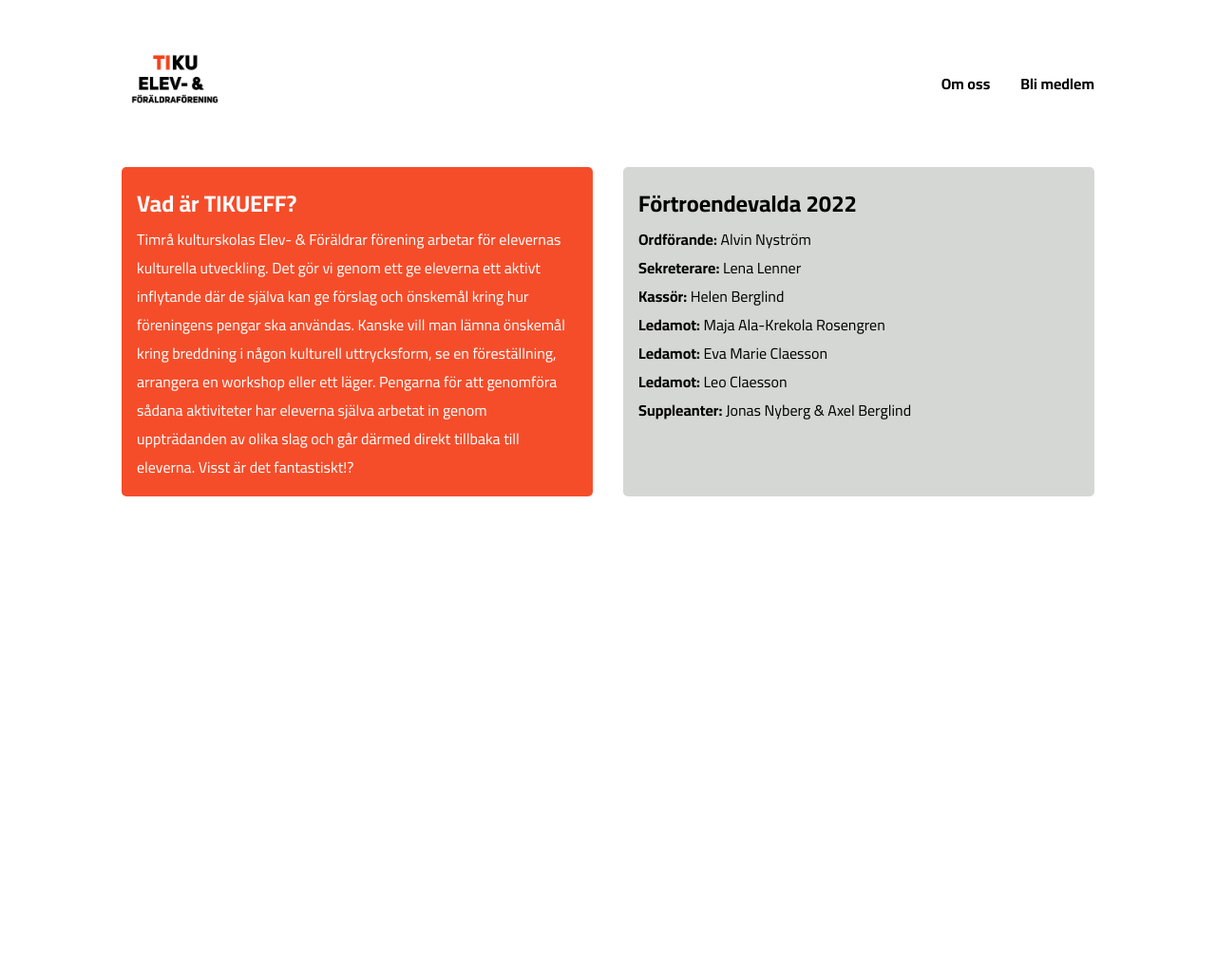
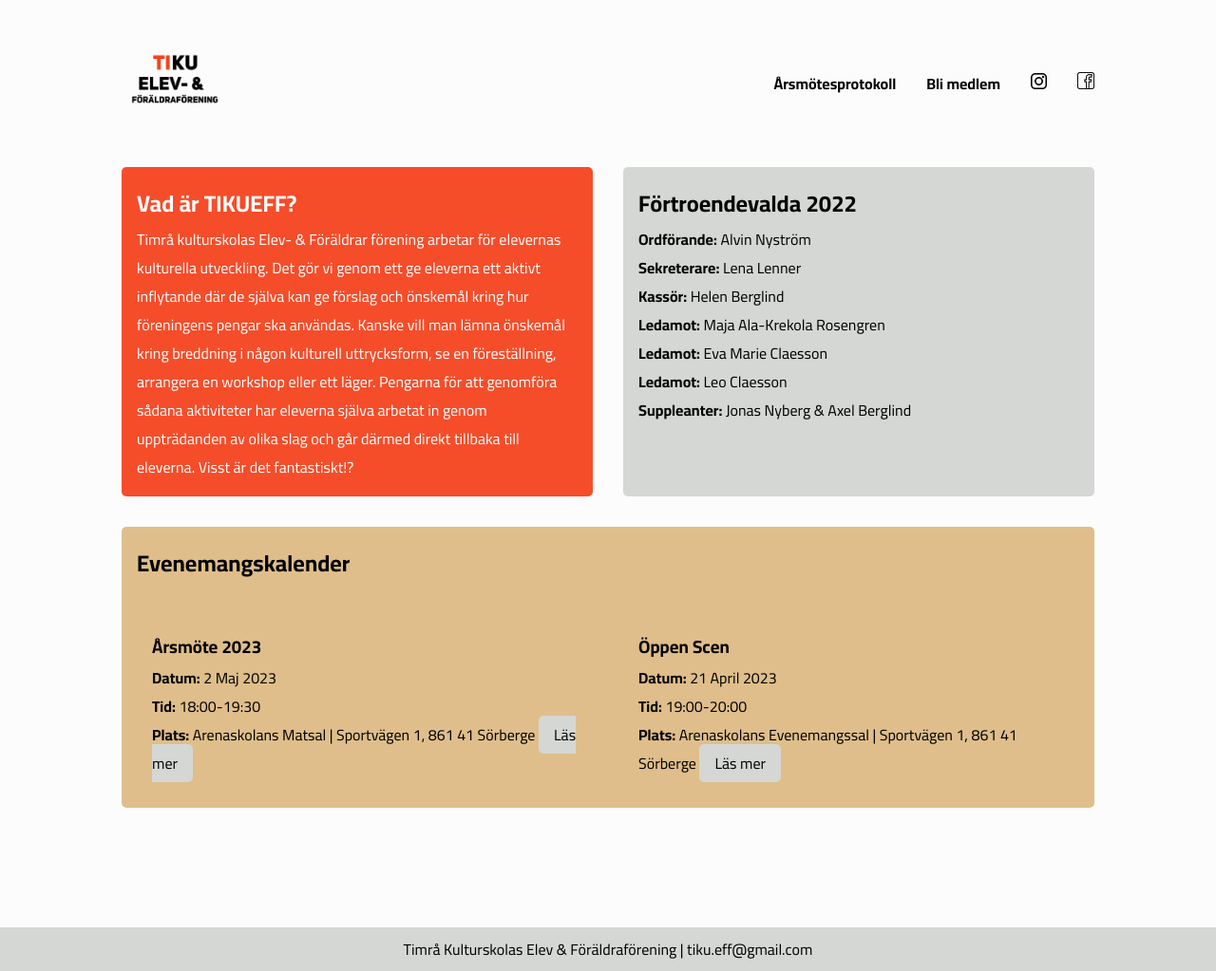
Before and after one commit to lenspeeks/tikueff, a plain HTML site: page index.html in a window 1280 px wide. Shown: the whole page at 95% size. Before the commit the page ends 800 px from the top, so only its background shows below. Drawn offline with Linux system fonts and the light colour scheme.

Commit message:
working on UI

```diff
--- a/assets/css/style.css
+++ b/assets/css/style.css
@@ -10,6 +10,12 @@ body {
     display: flex;
     flex-direction: column;
     gap: 2rem;
+    background-color: #fcfcfc;
+}
+
+hr {
+    border: 2px solid rgb(0, 0, 0);
+    border-radius: 5px;
 }
 
 .nav-wrapper {
@@ -34,6 +40,8 @@ body {
 .nav-wrapper .nav .menu .link {
     color: black;
     text-decoration: none;
+    font-weight: 700;
+    transition: color .4s ease;
 }
 .nav-wrapper .nav .menu .link:hover {
     color: #F54D2A;
@@ -60,3 +68,48 @@ body {
     border-radius: 5px;
     padding: 1rem;
 }
+
+.event-wrapper {
+    display: flex;
+    justify-content: center;
+}
+.event-wrapper .events {
+    background-color: #DFBE8B;
+    border-radius: 5px;
+    padding: 1rem;
+
+    display: grid;
+    grid-template-columns: 1fr 1fr;
+    width: clamp(300px, 80%, 1300px);
+    gap: 2rem;
+}
+.event-wrapper .events .box {
+    padding: 1rem;
+}
+
+.event-wrapper .events .box a {
+    background:#D5D7D4;
+    color: black;
+    padding: 1rem;
+    padding-top: 5px;
+    padding-bottom: 5px;
+    text-decoration: none;
+    border-radius: 5px;
+    transition: .4s ease;
+}
+.event-wrapper .events .box a:hover {
+    background-color: #F54D2A;
+    color: #D5D7D4;
+}
+
+.footer-wrapper {
+    position: static;
+    left: 0;
+    right: 0;
+    bottom: 0;
+    margin-top: 2rem;
+    width: 100%;
+    padding: 0.5rem;
+    background-color: #D5D7D4;
+    text-align: center;
+}
--- a/index.html
+++ b/index.html
@@ -11,8 +11,10 @@
             <div class="nav">
                 <img src="./assets/images/Namnlös7.png" alt="TIKUEFF Logo" class="logo">
                 <div class="menu">
-                    <a href="#" class="link"><b>Om oss</b></a>
-                    <a href="https://ebas.rum.se/blimedlem/tikueff"  class="link" target="_blank"><b>Bli medlem</b></a>
+                    <a href="#" class="link">Årsmötesprotokoll</a>
+                    <a href="https://ebas.rum.se/blimedlem/tikueff"  class="link" target="_blank">Bli medlem</a>
+                    <a href="https://www.instagram.com/tikueff/" target="_blank"><img src="./assets/images/insta.png" height="17px"></a>
+                    <a href="https://www.facebook.com/people/Timr%C3%A5-Kulturskolas-Elev-F%C3%B6r%C3%A4ldraf%C3%B6rening/100086434621321/" target="_blank"><img src="./assets/images/fb.png" height="18px"></a>
                 </div>
             </div>
         </div>
@@ -35,5 +37,32 @@
                 </div>
             </div>
         </div>
+        <div class="event-wrapper">
+            <div class="events">
+                <h2>Evenemangskalender</h2><br>
+                <div class="box">
+                    <p>
+                        <h3>Årsmöte 2023</h3>
+                        <b>Datum:</b> 2 Maj 2023 <br>
+                        <b>Tid:</b> 18:00-19:30 <br>
+                        <b>Plats:</b> Arenaskolans Matsal | Sportvägen 1, 861 41 Sörberge
+                        <a href="https://ebas.rum.se/registrations/add/223" target="_blank">Läs mer</a>
+                    </p>
+                </div>
+                <div class="box">
+                    <p>
+                        <h3>Öppen Scen</h3>
+                        <b>Datum:</b> 21 April 2023 <br>
+                        <b>Tid:</b> 19:00-20:00 <br>
+                        <b>Plats:</b> Arenaskolans Evenemangssal | Sportvägen 1, 861 41 Sörberge
+                        <a href="#" target="_blank">Läs mer</a>
+                    </p>
+                </div>
+            </div>
+        </div>
+        <br>
+        <div class="footer-wrapper">
+            Timrå Kulturskolas Elev & Föräldraförening | tiku.eff@gmail.com
+        </div>
     </body>
 </html>
```
Also changed, not shown: assets/images/fb.png (added), assets/images/insta.png (added), assets/images/mixer.jpg (added).
